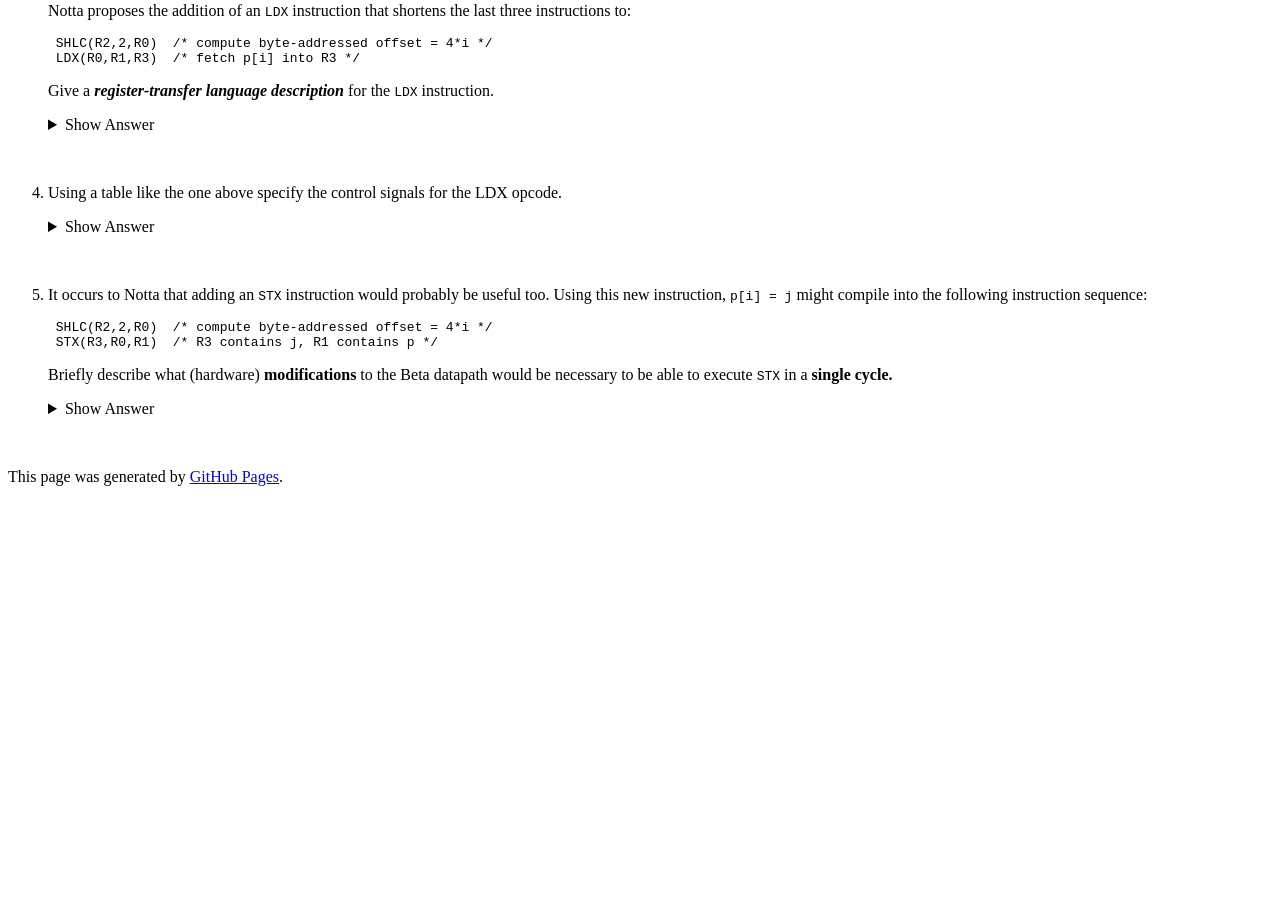
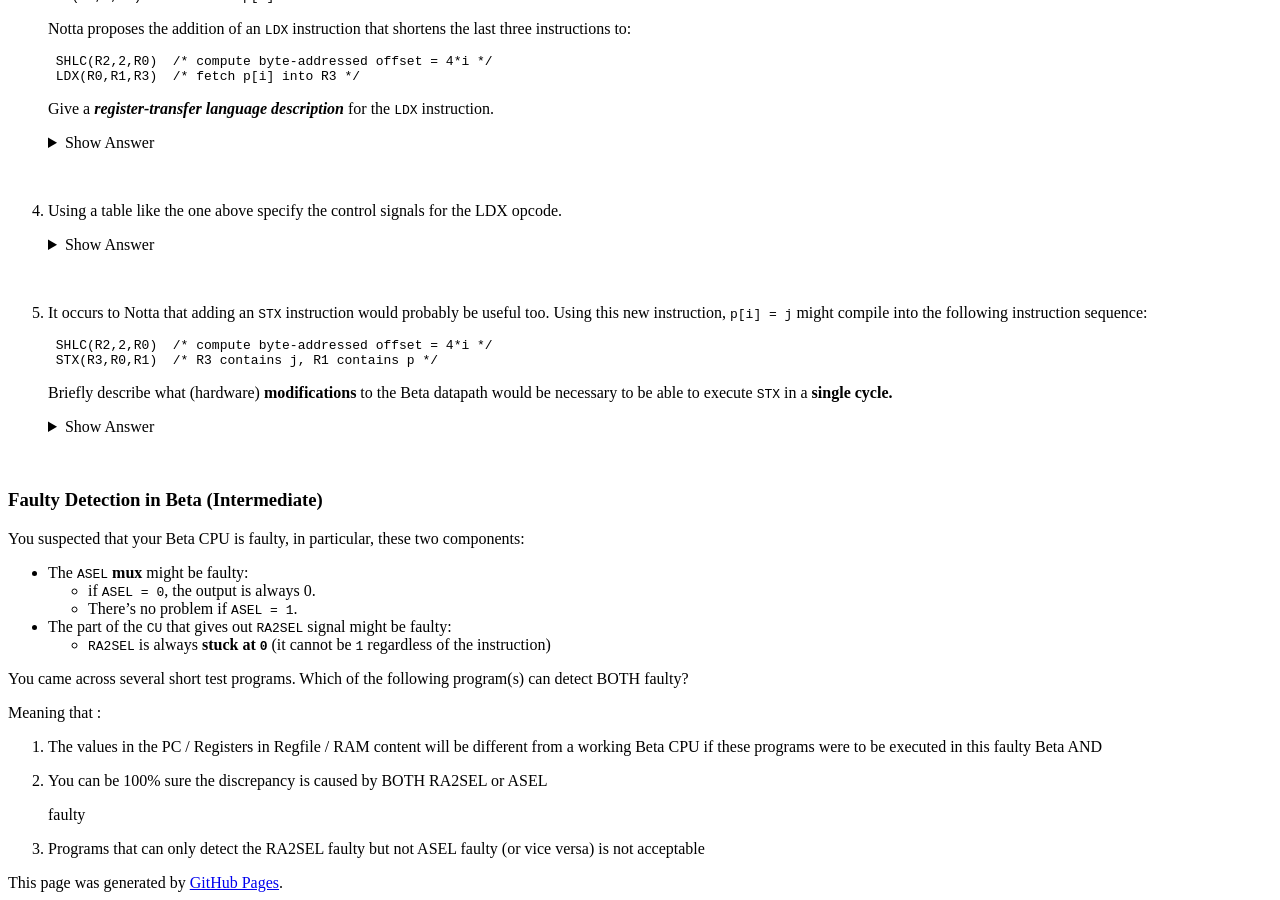
Before and after one commit to natalieagus/natalieagus.github.io, a Jekyll site: the page built from 50002/50002problem_set_5.md, in a window 1280 px wide and 900 px high, scrolled down 2874 px. Built offline with Jekyll 4.4.1, drawn with Linux system fonts in a browser that asks for light colours; formulas are drawn with MathJax 3; a script that is not in the unit is left out; the repository's description, which GitHub fills in, is left out; before the commit the page ends 3368 px from its top, so only the background shows below that; some of the changed text lies outside the part shown.

Commit message:
50002/50002problem_set_5.md updated from https://stackedit.io/

```diff
--- a/50002/50002problem_set_5.md
+++ b/50002/50002problem_set_5.md
@@ -274,6 +274,27 @@ Notta Kalew, a somewhat fumble-fingered lab assistant, has deleted the opcode fi
 	{::options parse_block_html="false" /}
 
 
+### Faulty Detection in Beta (Intermediate)
+
+You suspected that your Beta CPU is faulty, in particular, these two components:
+* The `ASEL` **mux** might be faulty:
+	* if `ASEL = 0`, the output is always 0.
+	* There's no problem if `ASEL = 1`.
+
+* The part of the `CU` that gives out `RA2SEL` signal might be faulty:
+	* `RA2SEL` is always **stuck at `0`** (it cannot be `1` regardless of the instruction)
+
+You came across several short test programs. Which of the following program(s) can detect BOTH faulty?
+
+Meaning that :
+
+1.  The values in the PC / Registers in Regfile / RAM content will be different from a working Beta CPU if these programs were to be executed in this faulty Beta AND
+
+2.  You can be 100% sure the discrepancy is caused by BOTH RA2SEL or ASEL
+
+    faulty
+
+3.  Programs that can only detect the RA2SEL faulty but not ASEL faulty (or vice versa) is not acceptable
 <!--stackedit_data:
-eyJoaXN0b3J5IjpbMTUwNjE1NjI4MSwtMTEyMDQzOTc4NV19
+eyJoaXN0b3J5IjpbLTk2MzM5OTg2NCwtMTEyMDQzOTc4NV19
 -->
```
